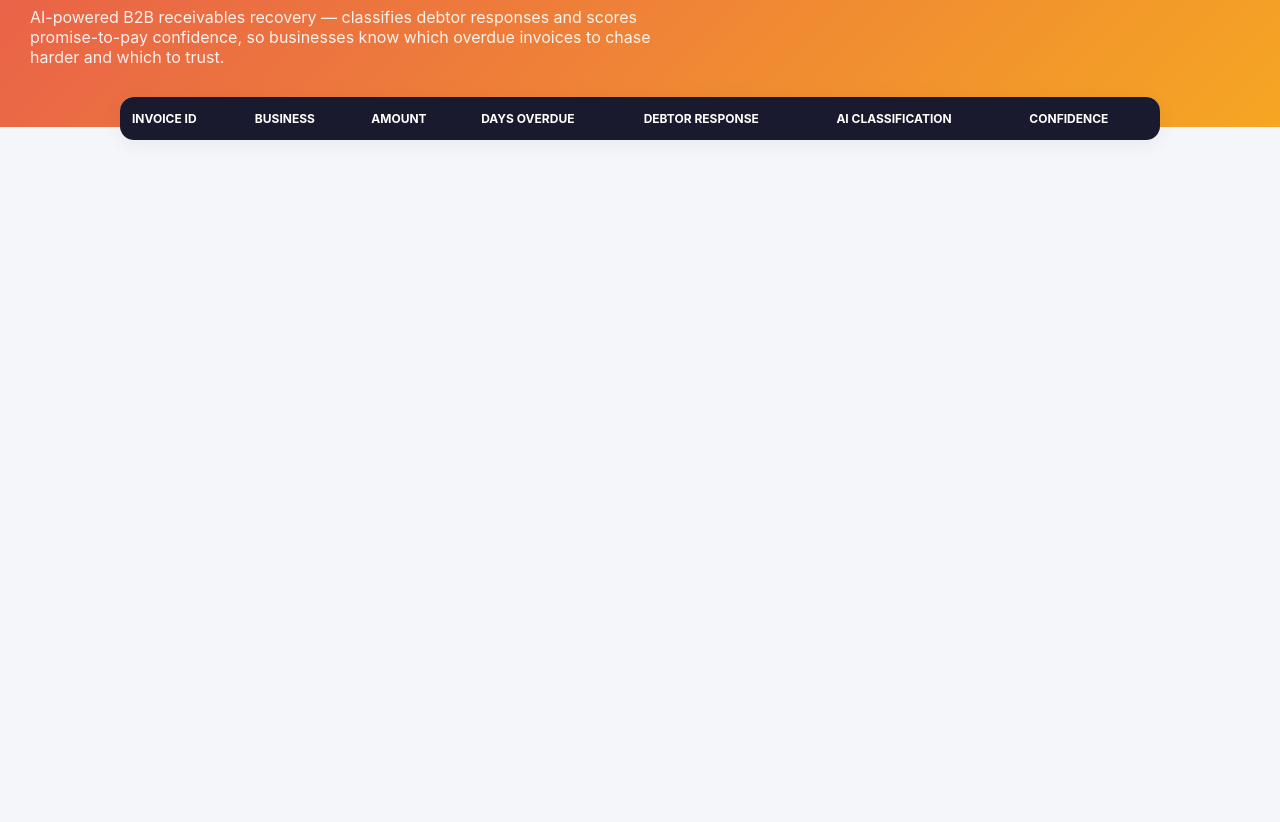
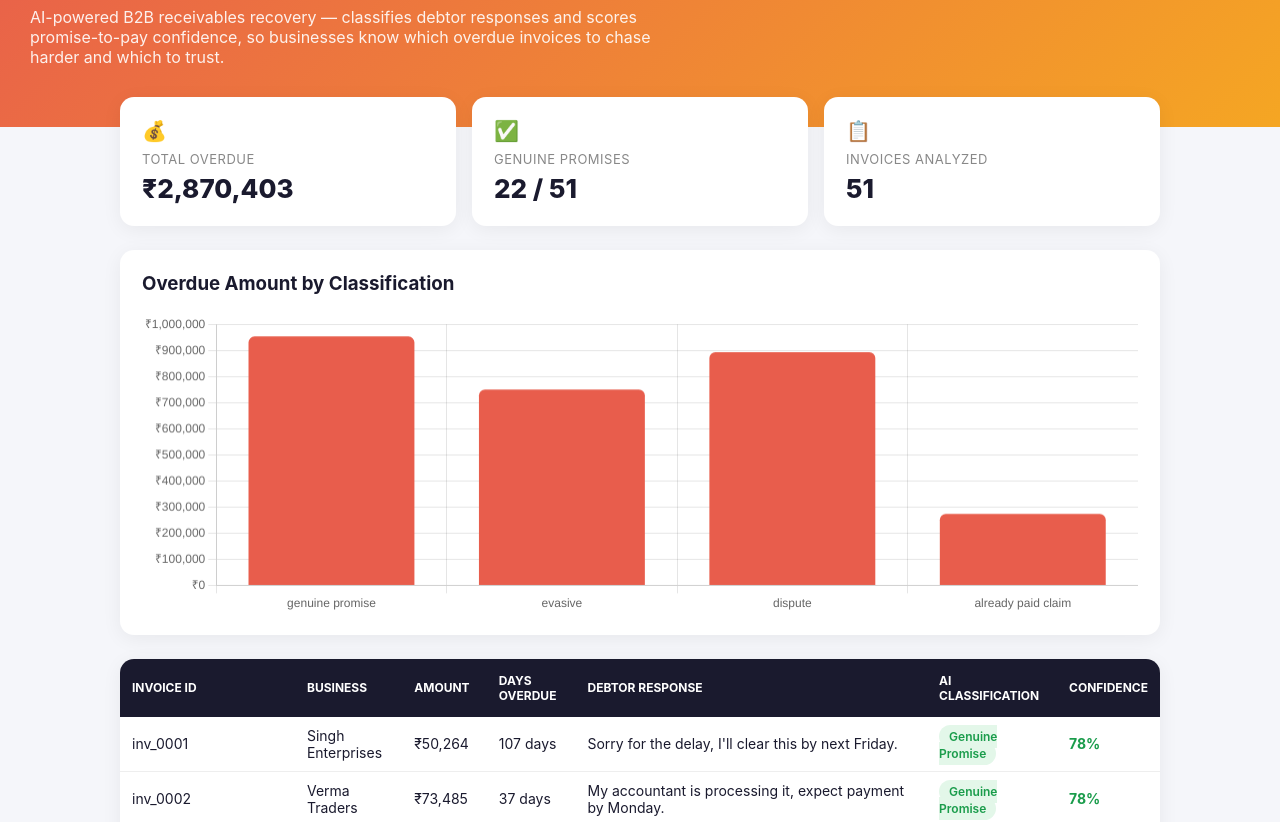
Before and after one commit to sheshank346/vasooli, a website: page index.html in a window 1280 px wide. Shown: the part 131-953 px from the top of the page. Before the commit the page ends 800 px from the top, so only its background shows below. Drawn offline with nearby package versions, Linux system fonts and the light colour scheme; no server answers.

Commit message:
Update index.html

```diff
--- a/index.html
+++ b/index.html
@@ -3,6 +3,7 @@
 <head>
   <meta charset="UTF-8">
   <title>Vasooli</title>
+  <script src="https://cdn.jsdelivr.net/npm/chart.js"></script>
   <style>
     * { box-sizing: border-box; }
     body {
@@ -66,6 +67,13 @@
       color: #1A1A2E;
       margin-top: 6px;
     }
+    .chart-card {
+      background: white;
+      border-radius: 14px;
+      padding: 22px;
+      box-shadow: 0 4px 20px rgba(0,0,0,0.06);
+      margin-bottom: 24px;
+    }
     .table-wrap {
       background: white;
       border-radius: 14px;
@@ -90,6 +98,24 @@
     .conf-high { color: #1a9c4b; font-weight: 700; }
     .conf-medium { color: #d68a10; font-weight: 700; }
     .conf-low { color: #d13c3c; font-weight: 700; }
+    .tag {
+      padding: 4px 10px;
+      border-radius: 20px;
+      font-size: 12px;
+      font-weight: 600;
+      text-transform: capitalize;
+    }
+    .tag-genuine_promise { background: #E3F7E9; color: #1a9c4b; }
+    .tag-evasive { background: #FFF4DE; color: #d68a10; }
+    .tag-dispute { background: #FDE8E8; color: #d13c3c; }
+    .tag-already_paid_claim { background: #E9ECFF; color: #3E51F5; }
+    .tag-unknown { background: #eee; color: #888; }
+    #loadingSpinner {
+      display: none;
+      text-align: center;
+      padding: 40px;
+      color: #888;
+    }
   </style>
 </head>
 <body>
@@ -103,6 +129,13 @@
   <div class="container">
 
     <div id="summary"></div>
+
+    <div class="chart-card">
+      <h3 style="margin-top:0;">Overdue Amount by Classification</h3>
+      <canvas id="categoryChart" height="90"></canvas>
+    </div>
+
+    <div id="loadingSpinner">Loading classifications...</div>
 
     <div class="table-wrap">
       <table id="invoiceTable">
```
